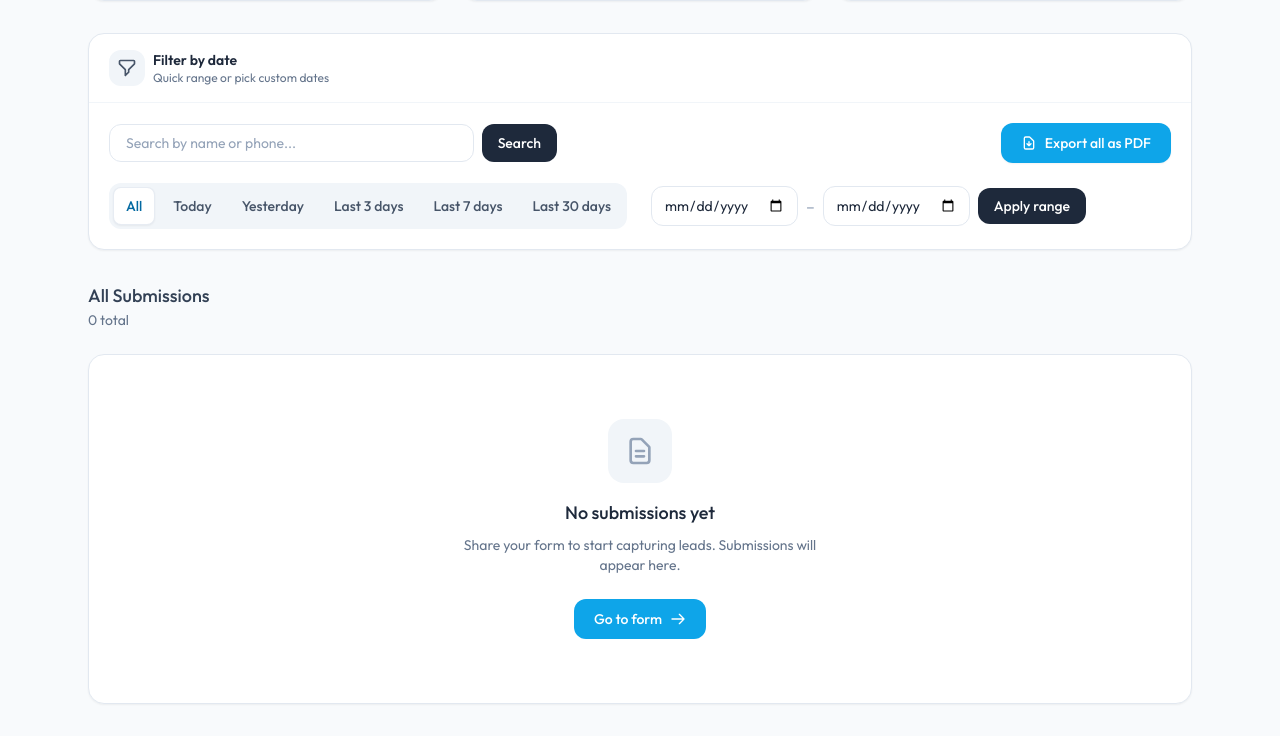
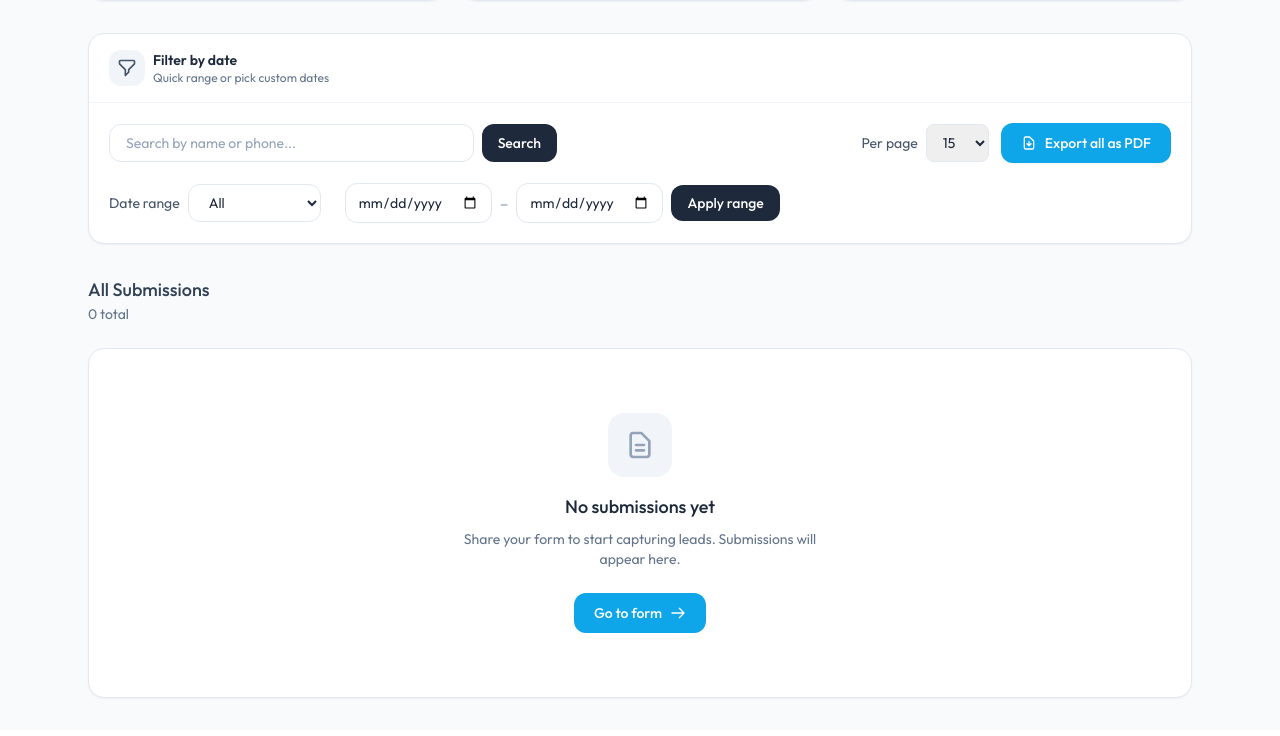
Before and after one commit to SAhmed48/sales-capture, a Django app: page /dashboard/ in a window 1280 px wide. Shown: the part 198-934 px from the top of the page. After the commit the page ends 897 px from the top, so only its background shows below. Run offline with Django 4.2, Linux system fonts and the light colour scheme; the visitor is signed in with stand-in values (Sample User, id 1); data that the repository does not hold is empty; parts of the project's set-up code (start-up, migrations or seed data) failed here and were passed over; some libraries are stand-ins or nearby versions.

Commit message:
added paginations

```diff
--- a/core/views.py
+++ b/core/views.py
@@ -5,6 +5,7 @@ import uuid
 from datetime import timedelta, datetime
 
 from django.conf import settings
+from django.core.paginator import Paginator
 from django.db.models import Q
 from django.utils import timezone
 from django.contrib import messages
@@ -104,16 +105,69 @@ def _get_submissions_queryset(request):
     return qs.prefetch_related('click_metadata'), filter_days, filter_period, filter_from, filter_to, search
 
 
+PAGE_SIZE_OPTIONS = [10, 15, 25, 50]
+DASHBOARD_PAGE_SIZE_DEFAULT = 15
+
+
+def _page_numbers_to_display(current, total, max_visible=7):
+    """Return list of (page_num, is_ellipsis) for pagination links. Ellipsis entries are (None, True)."""
+    if total <= max_visible:
+        return [(p, False) for p in range(1, total + 1)]
+    result = []
+    shown = set()
+    # Always show first
+    result.append((1, False))
+    shown.add(1)
+    # Pages around current
+    for p in range(max(1, current - 2), min(total + 1, current + 3)):
+        if p not in shown:
+            result.append((p, False))
+            shown.add(p)
+    # Always show last
+    if total not in shown:
+        result.append((total, False))
+        shown.add(total)
+    # Sort and insert ellipsis where there are gaps
+    result.sort(key=lambda x: (x[0] or 0))
+    out = []
+    prev = 0
+    for p, is_el in result:
+        if prev and p - prev > 1:
+            out.append((None, True))
+        out.append((p, False))
+        prev = p
+    return out
+
+
 class DashboardView(LoginRequiredMixin, View):
-    """Dashboard showing all submissions with their details. Supports date filter and search by name/phone."""
+    """Dashboard showing all submissions with their details. Supports date filter, search, and pagination."""
     def get(self, request):
         submissions_qs, filter_days, filter_period, filter_from, filter_to, search = _get_submissions_queryset(request)
-        submissions = list(submissions_qs)
+
+        try:
+            per_page = int(request.GET.get('per_page', DASHBOARD_PAGE_SIZE_DEFAULT))
+            if per_page not in PAGE_SIZE_OPTIONS:
+                per_page = DASHBOARD_PAGE_SIZE_DEFAULT
+        except (ValueError, TypeError):
+            per_page = DASHBOARD_PAGE_SIZE_DEFAULT
+
+        paginator = Paginator(submissions_qs, per_page)
+        page_number = request.GET.get('page', 1)
+        page = paginator.get_page(page_number)
         total_clicks = ClickMetadata.objects.count()
         week_ago = timezone.now() - timedelta(days=7)
         recent_count = Submission.objects.filter(created_at__gte=week_ago).count()
+        get_copy = request.GET.copy()
+        for key in ('page',):
+            if key in get_copy:
+                get_copy.pop(key)
+        pagination_query = get_copy.urlencode()
+
+        page_numbers = _page_numbers_to_display(page.number, paginator.num_pages) if paginator.num_pages > 1 else []
+
         return render(request, 'core/dashboard.html', {
-            'submissions': submissions,
+            'page': page,
+            'submissions': page.object_list,
             'total_clicks': total_clicks,
             'recent_count': recent_count,
             'filter_days': filter_days,
@@ -121,6 +175,10 @@ class DashboardView(LoginRequiredMixin, View):
             'filter_from': filter_from,
             'filter_to': filter_to,
             'search': search,
+            'pagination_query': pagination_query,
+            'per_page': per_page,
+            'page_size_options': PAGE_SIZE_OPTIONS,
+            'page_numbers': page_numbers,
         })
 
 
--- a/templates/core/dashboard.html
+++ b/templates/core/dashboard.html
@@ -52,7 +52,7 @@
                         </svg>
                     </div>
                     <div>
-                        <p class="text-2xl font-semibold text-slate-800">{{ submissions|length }}</p>
+                        <p class="text-2xl font-semibold text-slate-800">{{ page.paginator.count }}</p>
                         <p class="text-sm text-slate-500">Total Submissions</p>
                     </div>
                 </div>
@@ -113,7 +113,7 @@
                     {% if search %}
                     <span class="inline-flex items-center gap-1.5 text-xs font-medium text-slate-700 bg-slate-100 px-2.5 py-1 rounded-lg">
                         Search: {{ search }}
-                        <a href="{% url 'core:dashboard' %}{% if filter_period %}?period={{ filter_period }}{% elif filter_days %}?days={{ filter_days }}{% elif filter_from or filter_to %}?from={{ filter_from }}&to={{ filter_to }}{% endif %}" class="text-slate-500 hover:text-slate-700" aria-label="Clear search">&times;</a>
+                        <a href="{% url 'core:dashboard' %}{% if filter_period %}?period={{ filter_period }}{% elif filter_days %}?days={{ filter_days }}{% elif filter_from or filter_to %}?from={{ filter_from }}&to={{ filter_to }}{% endif %}{% if per_page and per_page != 15 %}{% if filter_period or filter_days or filter_from or filter_to %}&{% else %}?{% endif %}per_page={{ per_page }}{% endif %}" class="text-slate-500 hover:text-slate-700" aria-label="Clear search">&times;</a>
                     </span>
                     {% endif %}
                 </div>
@@ -126,26 +126,47 @@
                         {% if filter_period %}<input type="hidden" name="period" value="{{ filter_period }}">{% endif %}
                         {% if filter_from %}<input type="hidden" name="from" value="{{ filter_from }}">{% endif %}
                         {% if filter_to %}<input type="hidden" name="to" value="{{ filter_to }}">{% endif %}
+                        {% if per_page %}<input type="hidden" name="per_page" value="{{ per_page }}">{% endif %}
                         <label class="sr-only">Search by name or phone</label>
                         <input type="search" name="search" value="{{ search }}" placeholder="Search by name or phone..." class="flex-1 min-w-0 rounded-xl border border-slate-200 px-4 py-2 text-sm text-slate-800 placeholder-slate-400 focus:ring-2 focus:ring-primary-500 focus:border-primary-500">
                         <button type="submit" class="px-4 py-2 rounded-xl text-sm font-medium bg-slate-800 text-white hover:bg-slate-700 transition-colors shrink-0">Search</button>
                     </form>
-                    <a href="{% url 'core:export_submissions_pdf' %}{% if filter_period %}?period={{ filter_period }}{% elif filter_days %}?days={{ filter_days }}{% endif %}{% if filter_from %}{% if filter_period or filter_days %}&{% else %}?{% endif %}from={{ filter_from }}{% endif %}{% if filter_to %}{% if filter_period or filter_days or filter_from %}&{% else %}?{% endif %}to={{ filter_to }}{% endif %}{% if search %}{% if filter_period or filter_days or filter_from or filter_to %}&{% else %}?{% endif %}search={{ search|urlencode }}{% endif %}" class="inline-flex items-center justify-center gap-2 px-5 py-2.5 text-sm font-medium text-white bg-primary-500 hover:bg-primary-600 rounded-xl shadow-sm hover:shadow transition-all shrink-0 w-full lg:w-auto">
+                    <div class="flex items-center gap-3 shrink-0">
+                        <form method="get" action="{% url 'core:dashboard' %}" class="flex items-center gap-2" id="per-page-form">
+                            {% if filter_days %}<input type="hidden" name="days" value="{{ filter_days }}">{% endif %}
+                            {% if filter_period %}<input type="hidden" name="period" value="{{ filter_period }}">{% endif %}
+                            {% if filter_from %}<input type="hidden" name="from" value="{{ filter_from }}">{% endif %}
+                            {% if filter_to %}<input type="hidden" name="to" value="{{ filter_to }}">{% endif %}
+                            {% if search %}<input type="hidden" name="search" value="{{ search }}">{% endif %}
+                            <input type="hidden" name="page" value="1">
+                            <label for="per-page-select" class="text-sm text-slate-600 whitespace-nowrap">Per page</label>
+                            <select name="per_page" id="per-page-select" class="rounded-lg border border-slate-200 px-3 py-2 text-sm text-slate-800 focus:ring-2 focus:ring-primary-500 focus:border-primary-500" onchange="this.form.submit()">
+                                {% for n in page_size_options %}
+                                <option value="{{ n }}" {% if per_page == n %}selected{% endif %}>{{ n }}</option>
+                                {% endfor %}
+                            </select>
+                        </form>
+                        <a href="{% url 'core:export_submissions_pdf' %}{% if filter_period %}?period={{ filter_period }}{% elif filter_days %}?days={{ filter_days }}{% endif %}{% if filter_from %}{% if filter_period or filter_days %}&{% else %}?{% endif %}from={{ filter_from }}{% endif %}{% if filter_to %}{% if filter_period or filter_days or filter_from %}&{% else %}?{% endif %}to={{ filter_to }}{% endif %}{% if search %}{% if filter_period or filter_days or filter_from or filter_to %}&{% else %}?{% endif %}search={{ search|urlencode }}{% endif %}" class="inline-flex items-center justify-center gap-2 px-5 py-2.5 text-sm font-medium text-white bg-primary-500 hover:bg-primary-600 rounded-xl shadow-sm hover:shadow transition-all shrink-0 w-full lg:w-auto">
                         <svg class="w-4 h-4" fill="none" stroke="currentColor" viewBox="0 0 24 24"><path stroke-linecap="round" stroke-linejoin="round" stroke-width="2" d="M12 10v6m0 0l-3-3m3 3l3-3m2 8H7a2 2 0 01-2-2V5a2 2 0 012-2h5.586a1 1 0 01.707.293l5.414 5.414a1 1 0 01.293.707V19a2 2 0 01-2 2z"></path></svg>
                         Export all as PDF
-                    </a>
+                        </a>
+                    </div>
                 </div>
                 <div class="flex flex-col xl:flex-row xl:items-center xl:gap-6 gap-4">
-                    <div class="flex items-center gap-1.5 p-1 rounded-xl bg-slate-100 overflow-x-auto min-w-0" style="scrollbar-width: thin;">
-                        <a href="{% url 'core:dashboard' %}{% if search %}?search={{ search|urlencode }}{% endif %}" class="px-3 py-2 rounded-lg text-sm font-medium transition-all whitespace-nowrap shrink-0 {% if not filter_days and not filter_period and not filter_from and not filter_to %}bg-white text-primary-700 shadow-sm border border-slate-200/80{% else %}text-slate-600 hover:text-slate-800{% endif %}">All</a>
-                        <a href="{% url 'core:dashboard' %}?period=today{% if search %}&search={{ search|urlencode }}{% endif %}" class="px-3 py-2 rounded-lg text-sm font-medium transition-all whitespace-nowrap shrink-0 {% if filter_period == 'today' %}bg-white text-primary-700 shadow-sm border border-slate-200/80{% else %}text-slate-600 hover:text-slate-800{% endif %}">Today</a>
-                        <a href="{% url 'core:dashboard' %}?period=yesterday{% if search %}&search={{ search|urlencode }}{% endif %}" class="px-3 py-2 rounded-lg text-sm font-medium transition-all whitespace-nowrap shrink-0 {% if filter_period == 'yesterday' %}bg-white text-primary-700 shadow-sm border border-slate-200/80{% else %}text-slate-600 hover:text-slate-800{% endif %}">Yesterday</a>
-                        <a href="{% url 'core:dashboard' %}?days=3{% if search %}&search={{ search|urlencode }}{% endif %}" class="px-3 py-2 rounded-lg text-sm font-medium transition-all whitespace-nowrap shrink-0 {% if filter_days == '3' %}bg-white text-primary-700 shadow-sm border border-slate-200/80{% else %}text-slate-600 hover:text-slate-800{% endif %}">Last 3 days</a>
-                        <a href="{% url 'core:dashboard' %}?days=7{% if search %}&search={{ search|urlencode }}{% endif %}" class="px-3 py-2 rounded-lg text-sm font-medium transition-all whitespace-nowrap shrink-0 {% if filter_days == '7' %}bg-white text-primary-700 shadow-sm border border-slate-200/80{% else %}text-slate-600 hover:text-slate-800{% endif %}">Last 7 days</a>
-                        <a href="{% url 'core:dashboard' %}?days=30{% if search %}&search={{ search|urlencode }}{% endif %}" class="px-3 py-2 rounded-lg text-sm font-medium transition-all whitespace-nowrap shrink-0 {% if filter_days == '30' %}bg-white text-primary-700 shadow-sm border border-slate-200/80{% else %}text-slate-600 hover:text-slate-800{% endif %}">Last 30 days</a>
+                    <div class="flex items-center gap-2 shrink-0">
+                        <label for="date-filter-select" class="text-sm text-slate-600 whitespace-nowrap">Date range</label>
+                        <select id="date-filter-select" class="rounded-xl border border-slate-200 px-4 py-2 text-sm text-slate-800 focus:ring-2 focus:ring-primary-500 focus:border-primary-500 bg-white" onchange="if(this.value) window.location.href=this.value">
+                            <option value="{% url 'core:dashboard' %}{% if search %}?search={{ search|urlencode }}{% endif %}{% if per_page and per_page != 15 %}{% if search %}&{% else %}?{% endif %}per_page={{ per_page }}{% endif %}" {% if not filter_days and not filter_period and not filter_from and not filter_to %}selected{% endif %}>All</option>
+                            <option value="{% url 'core:dashboard' %}?period=today{% if search %}&search={{ search|urlencode }}{% endif %}{% if per_page and per_page != 15 %}&per_page={{ per_page }}{% endif %}" {% if filter_period == 'today' %}selected{% endif %}>Today</option>
+                            <option value="{% url 'core:dashboard' %}?period=yesterday{% if search %}&search={{ search|urlencode }}{% endif %}{% if per_page and per_page != 15 %}&per_page={{ per_page }}{% endif %}" {% if filter_period == 'yesterday' %}selected{% endif %}>Yesterday</option>
+                            <option value="{% url 'core:dashboard' %}?days=3{% if search %}&search={{ search|urlencode }}{% endif %}{% if per_page and per_page != 15 %}&per_page={{ per_page }}{% endif %}" {% if filter_days == '3' %}selected{% endif %}>Last 3 days</option>
+                            <option value="{% url 'core:dashboard' %}?days=7{% if search %}&search={{ search|urlencode }}{% endif %}{% if per_page and per_page != 15 %}&per_page={{ per_page }}{% endif %}" {% if filter_days == '7' %}selected{% endif %}>Last 7 days</option>
+                            <option value="{% url 'core:dashboard' %}?days=30{% if search %}&search={{ search|urlencode }}{% endif %}{% if per_page and per_page != 15 %}&per_page={{ per_page }}{% endif %}" {% if filter_days == '30' %}selected{% endif %}>Last 30 days</option>
+                        </select>
                     </div>
                     <form method="get" action="{% url 'core:dashboard' %}" class="flex flex-wrap items-center gap-2 shrink-0">
                         {% if search %}<input type="hidden" name="search" value="{{ search }}">{% endif %}
+                        {% if per_page %}<input type="hidden" name="per_page" value="{{ per_page }}">{% endif %}
                         <label class="sr-only">From date</label>
                         <input type="date" name="from" value="{{ filter_from }}" class="rounded-xl border border-slate-200 px-3 py-2 text-sm text-slate-800 focus:ring-2 focus:ring-primary-500 focus:border-primary-500">
                         <span class="text-slate-400 hidden sm:inline">–</span>
@@ -158,9 +179,34 @@
         </div>
 
         <!-- Submissions Section -->
-        <div class="mb-6">
-            <h2 class="text-lg font-medium text-slate-700">All Submissions</h2>
-            <p class="text-sm text-slate-500">{{ submissions|length }} total</p>
+        <div class="mb-6 flex flex-col sm:flex-row sm:items-center sm:justify-between gap-4">
+            <div>
+                <h2 class="text-lg font-medium text-slate-700">All Submissions</h2>
+                <p class="text-sm text-slate-500">
+                    {% if page.paginator.count > 0 %}
+                    Showing {{ page.start_index }}-{{ page.end_index }} of {{ page.paginator.count }}
+                    {% else %}
+                    0 total
+                    {% endif %}
+                </p>
+            </div>
+            {% if page.paginator.num_pages > 1 %}
+            <nav class="flex flex-wrap items-center gap-2" aria-label="Pagination">
+                {% if page.has_previous %}
+                <a href="?page={{ page.previous_page_number }}{% if pagination_query %}&{{ pagination_query }}{% endif %}" class="px-3 py-2 rounded-lg text-sm font-medium text-slate-700 bg-white border border-slate-200 hover:bg-slate-50 transition-colors">Previous</a>
+                {% endif %}
+                {% for p, is_ellipsis in page_numbers %}
+                {% if is_ellipsis %}
+                <span class="px-2 py-2 text-slate-400">…</span>
+                {% else %}
+                <a href="?page={{ p }}{% if pagination_query %}&{{ pagination_query }}{% endif %}" class="px-3 py-2 rounded-lg text-sm font-medium transition-colors {% if p == page.number %}bg-primary-100 text-primary-700 border border-primary-200{% else %}text-slate-700 bg-white border border-slate-200 hover:bg-slate-50{% endif %}">{{ p }}</a>
+                {% endif %}
+                {% endfor %}
+                {% if page.has_next %}
+                <a href="?page={{ page.next_page_number }}{% if pagination_query %}&{{ pagination_query }}{% endif %}" class="px-3 py-2 rounded-lg text-sm font-medium text-slate-700 bg-white border border-slate-200 hover:bg-slate-50 transition-colors">Next</a>
+                {% endif %}
+            </nav>
+            {% endif %}
         </div>
 
         {% if submissions %}
@@ -339,6 +385,23 @@
             </div>
             {% endfor %}
         </div>
+        {% if page.paginator.num_pages > 1 %}
+        <nav class="mt-8 flex items-center justify-center gap-2 flex-wrap" aria-label="Pagination">
+            {% if page.has_previous %}
+            <a href="?page={{ page.previous_page_number }}{% if pagination_query %}&{{ pagination_query }}{% endif %}" class="px-4 py-2 rounded-xl text-sm font-medium text-slate-700 bg-white border border-slate-200 hover:bg-slate-50 transition-colors">Previous</a>
+            {% endif %}
+            {% for p, is_ellipsis in page_numbers %}
+            {% if is_ellipsis %}
+            <span class="px-2 py-2 text-slate-400">…</span>
+            {% else %}
+            <a href="?page={{ p }}{% if pagination_query %}&{{ pagination_query }}{% endif %}" class="px-4 py-2 rounded-xl text-sm font-medium transition-colors {% if p == page.number %}bg-primary-100 text-primary-700 border border-primary-200{% else %}text-slate-700 bg-white border border-slate-200 hover:bg-slate-50{% endif %}">{{ p }}</a>
+            {% endif %}
+            {% endfor %}
+            {% if page.has_next %}
+            <a href="?page={{ page.next_page_number }}{% if pagination_query %}&{{ pagination_query }}{% endif %}" class="px-4 py-2 rounded-xl text-sm font-medium text-slate-700 bg-white border border-slate-200 hover:bg-slate-50 transition-colors">Next</a>
+            {% endif %}
+        </nav>
+        {% endif %}
         {% else %}
         <!-- Empty State -->
         <div class="bg-white rounded-2xl shadow-sm border border-slate-200 p-12 sm:p-16 text-center animate-fade-in">
```
